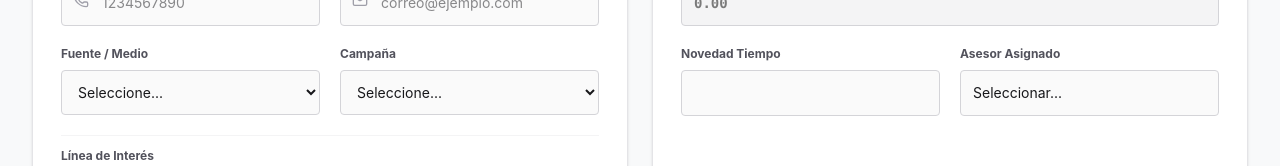
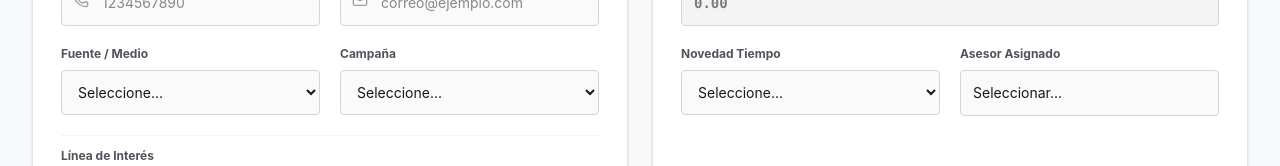
Before and after one commit to ProductosArquitectonicos/embudo-comercial, a React (Vite) app in the folder embudo-comercial/: page / in a window 1280 px wide. Shown: the part 394-560 px from the top of the page. Built offline with nearby package versions, Linux system fonts and the light colour scheme.

Commit message:
actualiza interfaz y ajustes

```diff
--- a/embudo-comercial/src/App.jsx
+++ b/embudo-comercial/src/App.jsx
@@ -437,14 +437,21 @@ export default function App() {
     }
 
     return items;
-  }, [savedLeads, searchTerm, filterMes, filterAsesor, filterEstado, sortConfig]);
+  }, [savedLeads, searchTerm, filterMes, filterAsesor, filterEstado, filterFuente, filterCampania, sortConfig]);
 
   // --- LÓGICA DE REPORTES ---
   const reportes = useMemo(() => {
     // Filtramos la lista basándonos en el mes seleccionado antes de calcular KPIs
     let itemsForReports = savedLeads;
+
+    // Filtrar por mes (Global compartido con la vista de Datos)
     if (filterMes) {
       itemsForReports = itemsForReports.filter(lead => lead.fecha_ingreso && lead.fecha_ingreso.startsWith(filterMes));
+    }
+
+    // Filtrar por Calificación (Exclusivo de la vista de Reportes)
+    if (reportFilterCalificacion) {
+      itemsForReports = itemsForReports.filter(lead => lead.calificacion_lead === reportFilterCalificacion);
     }
 
     const total = itemsForReports.length;
@@ -510,7 +517,7 @@ export default function App() {
       total, potenciales, calificados, noCalificados, ventasCerradas, efectividadPorcentaje,
       organicos, pauta, finDeSemana, fueraHorario, calificacionCount, lineasCount
     };
-  }, [savedLeads, filterMes]);
+  }, [savedLeads, filterMes, reportFilterCalificacion]);
 
   return (
     <div className="min-h-screen bg-[#F8F9FA] text-zinc-900 p-4 md:p-8 font-sans selection:bg-zinc-300">
@@ -527,7 +534,8 @@ export default function App() {
                 onError={(e) => {
                   e.target.onerror = null;
                   e.target.style.display = 'none';
-                  document.getElementById('fallback-logo').style.display = 'flex';
+                  const fallback = document.getElementById('fallback-logo');
+                  if (fallback) fallback.style.display = 'flex';
                 }}
               />
               <div id="fallback-logo" className="hidden flex-col justify-center">
@@ -703,7 +711,12 @@ export default function App() {
                   </div>
                   <div>
                     <label className="block text-xs font-bold text-zinc-600 mb-2">Novedad Tiempo</label>
-                    <input type="text" name="novedad_tiempo" value={formData.novedad_tiempo} onChange={handleChange} className="w-full rounded-sm border-zinc-300 border p-3 text-sm focus:ring-1 focus:ring-black focus:border-black outline-none bg-zinc-50 focus:bg-white transition-colors" />
+                    <select name="novedad_tiempo" value={formData.novedad_tiempo} onChange={handleChange} className="w-full rounded-sm border-zinc-300 border p-3 text-sm focus:ring-1 focus:ring-black focus:border-black outline-none bg-zinc-50 focus:bg-white transition-colors cursor-pointer">
+                      <option value="">Seleccione...</option>
+                      <option value="Ninguno">Ninguno</option>
+                      <option value="Fuera de Horario">Fuera de Horario</option>
+                      <option value="Fin de semana">Fin de semana</option>
+                    </select>
                   </div>
                   <div>
                     <label className="block text-xs font-bold text-zinc-600 mb-2">Asesor Asignado</label>
```
